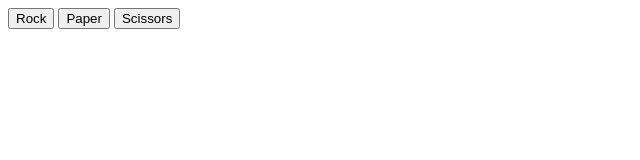
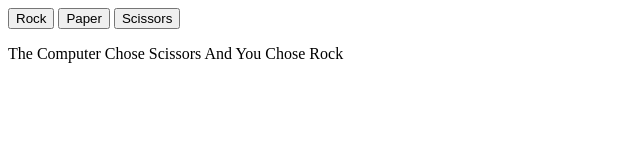
Before and after one commit to Namik02/RockPaperScissors, a plain HTML site: page index.html in a window 1280 px wide. Both pictures are taken after a click on the button "Rock". Shown: the whole page, without its empty margins (0-640 px from the left). Drawn offline with Linux system fonts and the light colour scheme.

Commit message:
DOM method started

```diff
--- a/index.html
+++ b/index.html
@@ -8,7 +8,7 @@
     <link rel="stylesheet" href="style.css">
 </head>
 <body>
-    <div>
+    <div id="container">
         <button class ="rock">Rock</button>
         <button class ="paper">Paper</button>
         <button class ="scissors">Scissors</button>
--- a/script.js
+++ b/script.js
@@ -1,9 +1,16 @@
+let ps = ""
+
+const container = document.querySelector('#container');
+const roundText = document.createElement('p');
+roundText.classList.add('roundText')
+
+
+
 function computerSelection() {
     const options = ["Rock", "Paper", "Scissors"]
     const cInput = options[Math.floor(Math.random() * 3)]
     return cInput
 }
-let ps = ""
 function playerSelection() {
     // let pInput = prompt("Play by entering Rock/Paper/Scissors")
     let pInput = ps
@@ -73,6 +80,10 @@ rock.addEventListener('click', () => {
   ps = "Rock";
   console.log("The Computer Chose " + cs + " And You Chose " + ps)
   console.log(playRound(computerSelection(),playerSelection()))
+
+
+  roundText.textContent = 'The Computer Chose '  + cs +  ' And You Chose ' + ps;
+  container.appendChild(roundText)
 });
 
 const paper = document.querySelector('.paper');
@@ -81,6 +92,9 @@ paper.addEventListener('click', () => {
   ps = "Paper";
   console.log("The Computer Chose " + cs + " And You Chose " + ps)
   console.log(playRound(computerSelection(),playerSelection()))
+
+  roundText.textContent = 'This ';
+  container.appendChild(roundText)
 });
 
 const scissors = document.querySelector('.scissors');
```
